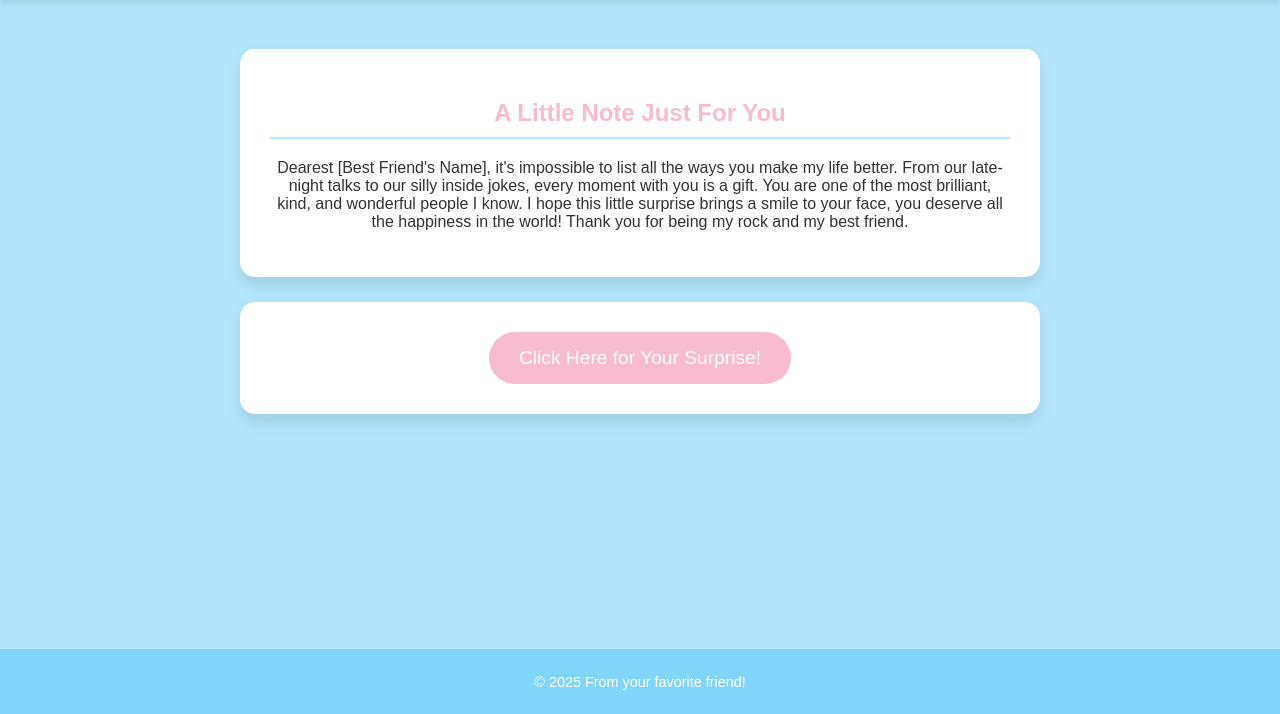
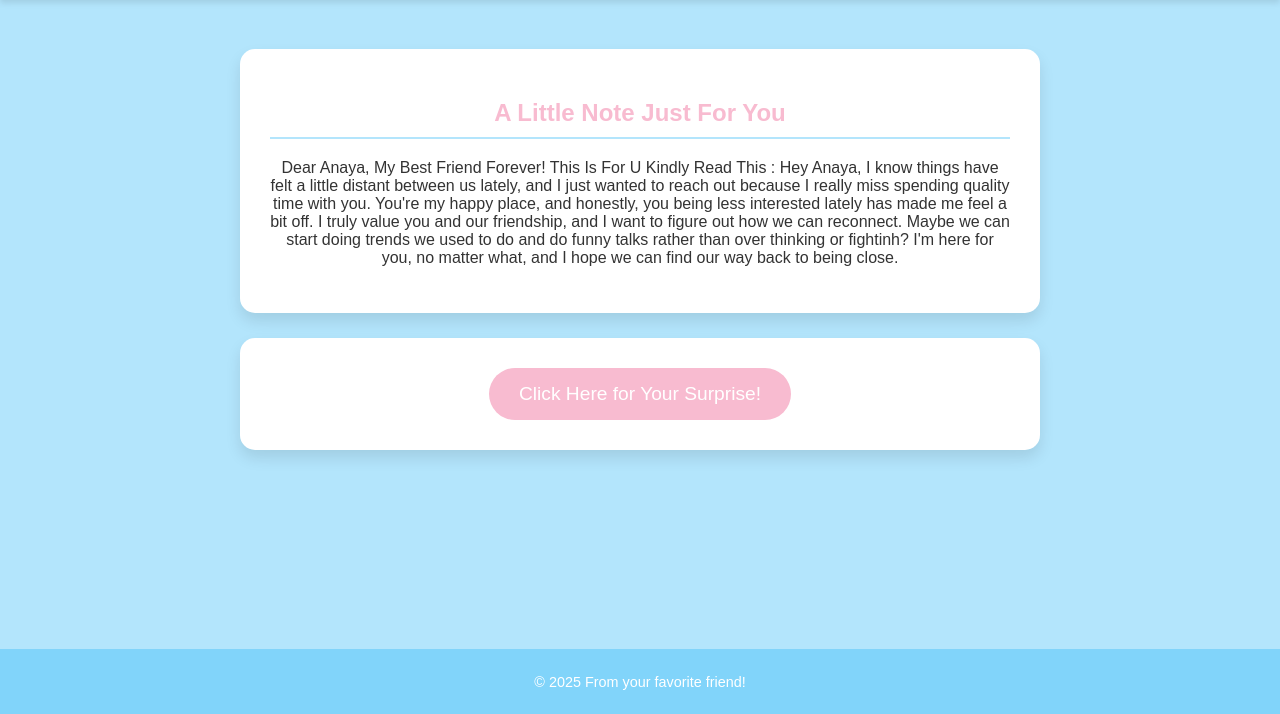
Before and after one commit to Abdidev1/bwvwa, a plain HTML site: page index.html in a window 1280 px wide. Shown: the part 86-800 px from the top of the page. Drawn offline with Linux system fonts and the light colour scheme.

Commit message:
Update message in index.html for personal note

```diff
--- a/index.html
+++ b/index.html
@@ -16,7 +16,7 @@
         <section class="message-card">
             <h2>A Little Note Just For You</h2>
             <p>
-                Dearest [Best Friend's Name], it's impossible to list all the ways you make my life better. From our late-night talks to our silly inside jokes, every moment with you is a gift. You are one of the most brilliant, kind, and wonderful people I know. I hope this little surprise brings a smile to your face, you deserve all the happiness in the world! Thank you for being my rock and my best friend.
+                Dear Anaya, My Best Friend Forever! This Is For  U Kindly Read This : Hey Anaya, I know things have felt a little distant between us lately, and I just wanted to reach out because I really miss spending quality time with you. You're my happy place, and honestly, you being less interested lately has made me feel a bit off. I truly value you and our friendship, and I want to figure out how we can reconnect. Maybe we can start doing trends we used to do and do funny talks rather than over thinking or fightinh? I'm here for you, no matter what, and I hope we can find our way back to being close.
             </p>
         </section>
 
```
